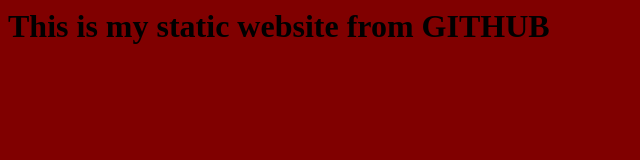
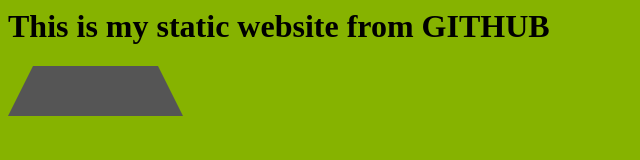
Before and after one commit to Diksha-Rai/Diksha-Rai.github.io, a plain HTML site: page index.html in a window 1280 px wide. Shown: the whole page, without its empty margins (0-640 px from the left). Drawn offline with Linux system fonts and the light colour scheme.

Commit message:
Update index.html

```diff
--- a/index.html
+++ b/index.html
@@ -1,4 +1,18 @@
-<body style="background-color:#800000;">
+<head>
+<style>
+.trapezoid {
+	border-bottom: 50px solid #555;
+	border-left: 25px solid transparent;
+	border-right: 25px solid transparent;
+	height: 0;
+	width: 125px;
+}
+</style>
+</head>
+
+
+<body style="background-color:#86b300;">
 
 <h1> This is my static website from GITHUB</h1>
+  <div class="trapezoid "></div>
 </body>
```
